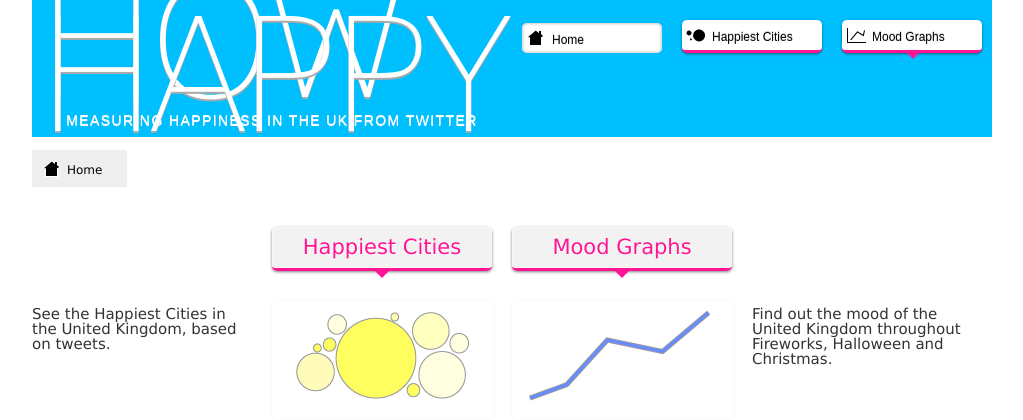
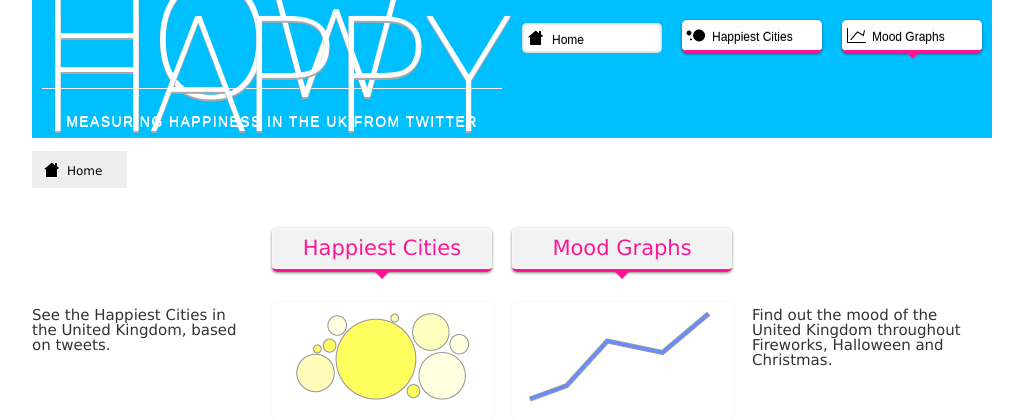
Before and after one commit to anevins12/DMP, a PHP site: page /application/view/ in a window 1280 px wide. Shown: the top 420 px of the page, without its empty margins (128-1151 px from the left). Run offline with PHP 8.4, Linux system fonts and the light colour scheme; some libraries are stand-ins or nearby versions.

Commit message:
more styling

```diff
--- a/application/assets/css/style.css
+++ b/application/assets/css/style.css
@@ -521,6 +521,8 @@ h2 {
 }
 
 h1 {
+	border-bottom: 1px solid #eee;
+	margin-bottom: 5px;
 	line-height: 84%;
 	background: none;
 	color: #fff;
```
